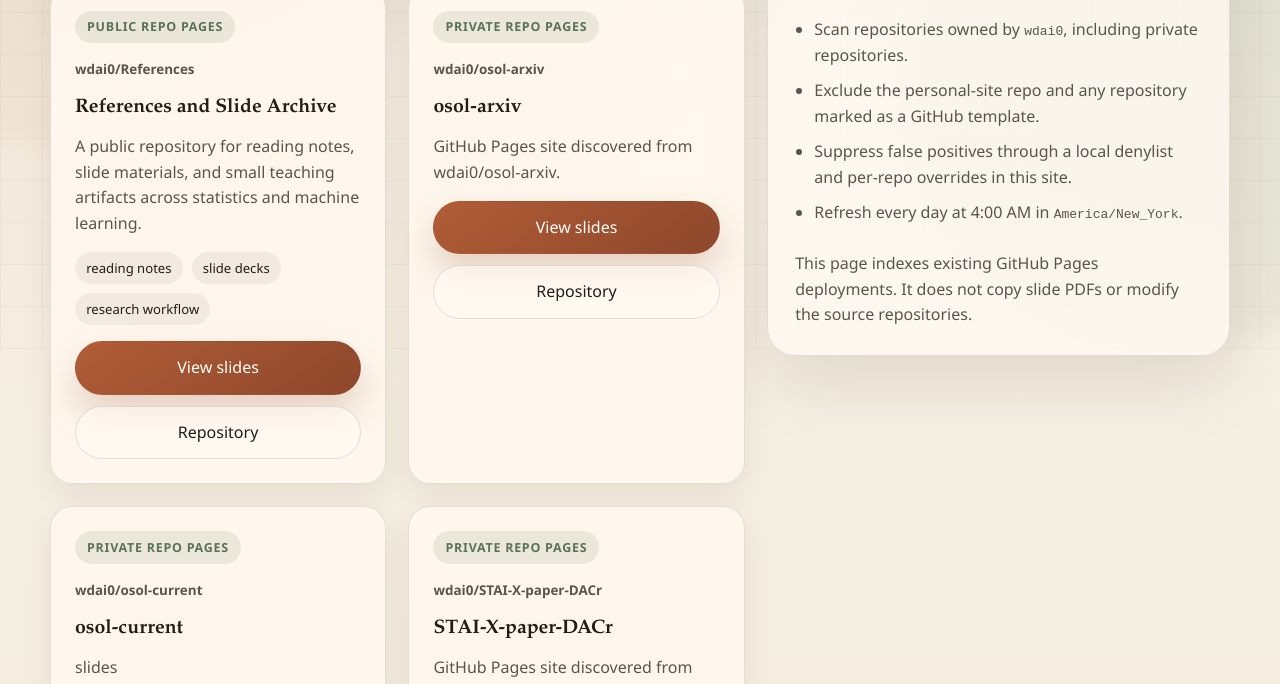
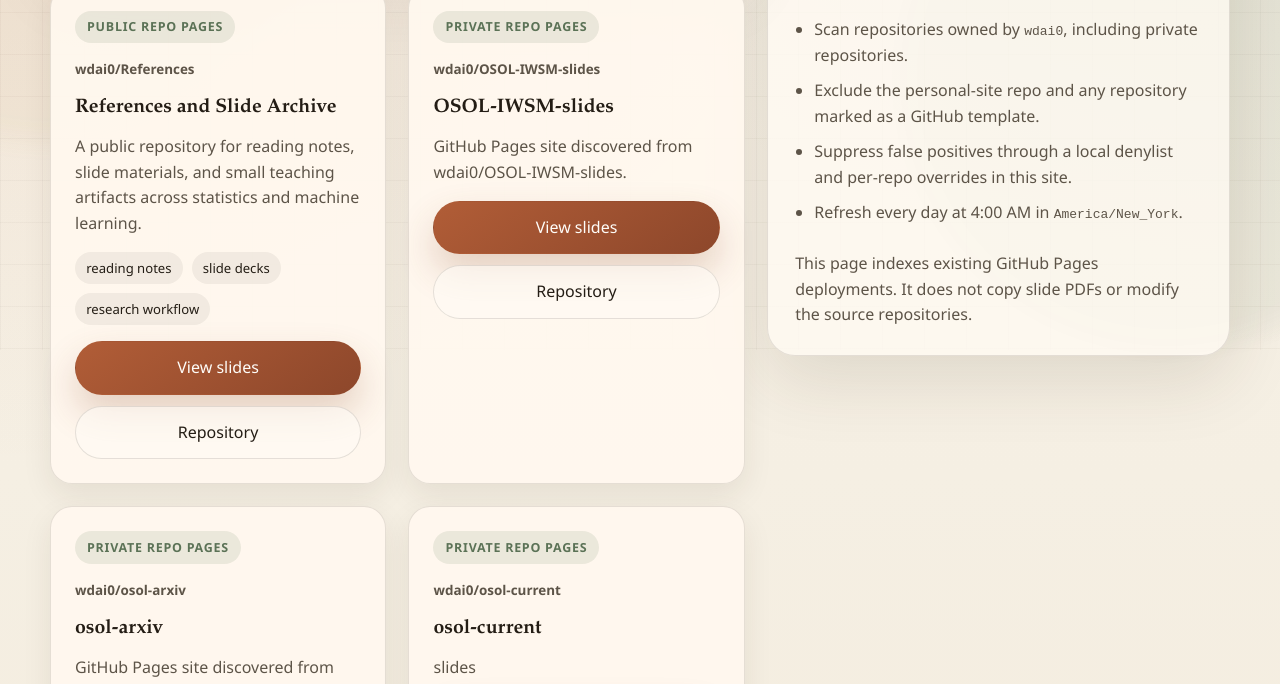
Before and after one commit to wdai0/wdai0.github.io, an Astro site: page /slides in a window 1280 px wide. Shown: the part 450-1134 px from the top of the page. Built offline with nearby package versions, Linux system fonts and the light colour scheme; Astro itself is replaced by a stand-in of ours.

Commit message:
chore(slides): refresh slides index

```diff
--- a/src/data/slides.generated.json
+++ b/src/data/slides.generated.json
@@ -1,5 +1,5 @@
 {
-  "generatedAt": "2026-05-21T09:05:41.149Z",
+  "generatedAt": "2026-06-02T19:07:43.959Z",
   "owner": "wdai0",
   "slides": [
     {
@@ -15,6 +15,15 @@
         "slide decks",
         "research workflow"
       ]
+    },
+    {
+      "repo": "wdai0/OSOL-IWSM-slides",
+      "repoUrl": "https://github.com/wdai0/OSOL-IWSM-slides",
+      "slidesUrl": "https://wdai0.github.io/OSOL-IWSM-slides/",
+      "title": "OSOL-IWSM-slides",
+      "summary": "GitHub Pages site discovered from wdai0/OSOL-IWSM-slides.",
+      "visibility": "private",
+      "updatedAt": "2026-06-02T18:51:48Z"
     },
     {
       "repo": "wdai0/osol-arxiv",
```
Also changed, not shown: slides/index.html (+5 -1 lines).
